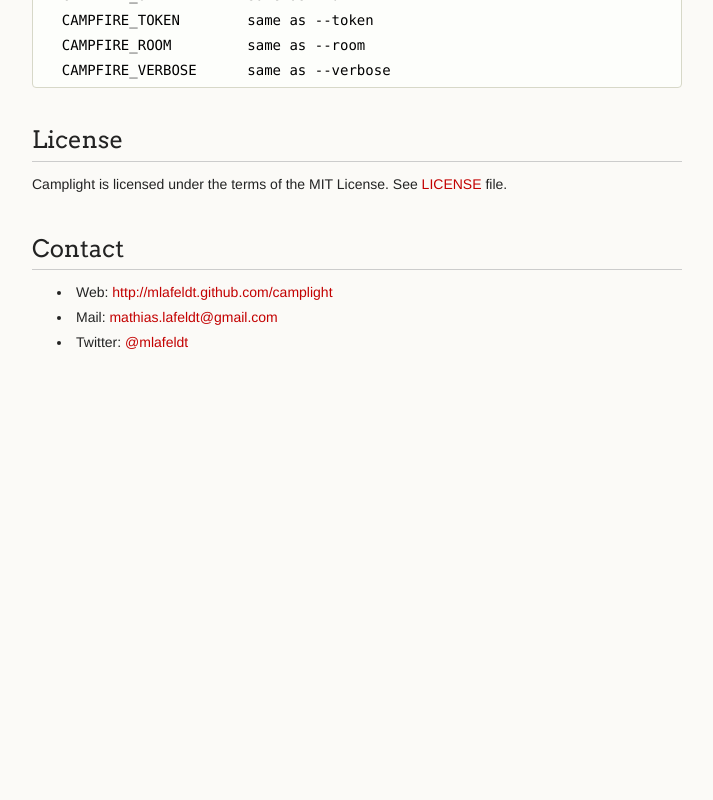
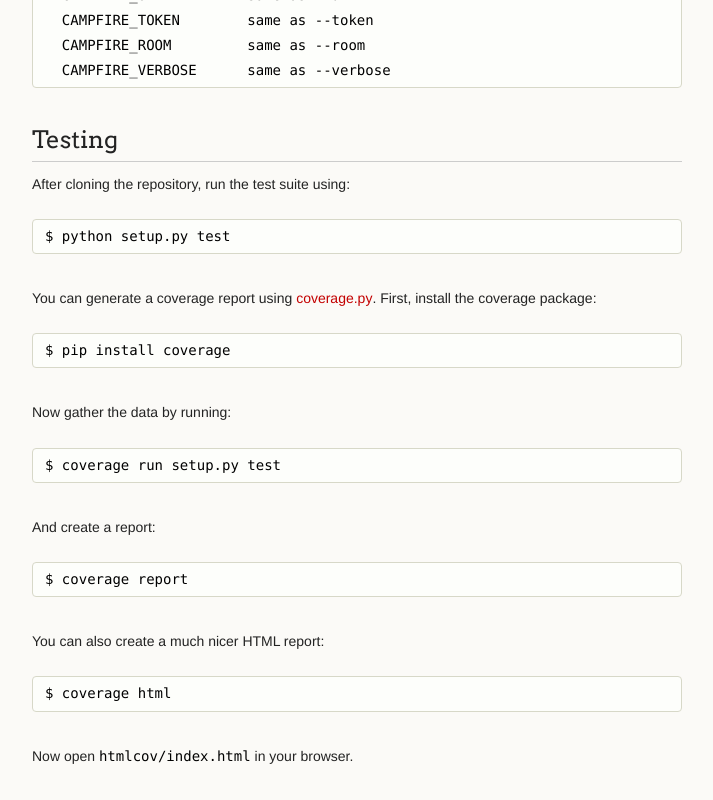
Before and after one commit to mlafeldt/camplight, a plain HTML site: page index.html in a window 1280 px wide. Shown: the part 1820-2620 px from the top of the page, without its empty margins (278-991 px from the left). Before the commit the page ends 2248 px from the top, so only its background shows below. Drawn offline with Linux system fonts and the light colour scheme.

```diff
--- a/index.html
+++ b/index.html
@@ -106,6 +106,36 @@
   CAMPFIRE_VERBOSE      same as --verbose
 </code></pre>
 
+<h2>Testing</h2>
+
+<p>After cloning the repository, run the test suite using:</p>
+
+<pre><code>$ python setup.py test
+</code></pre>
+
+<p>You can generate a coverage report using <a href="http://nedbatchelder.com/code/coverage/">coverage.py</a>. First, install the
+coverage package:</p>
+
+<pre><code>$ pip install coverage
+</code></pre>
+
+<p>Now gather the data by running:</p>
+
+<pre><code>$ coverage run setup.py test
+</code></pre>
+
+<p>And create a report:</p>
+
+<pre><code>$ coverage report
+</code></pre>
+
+<p>You can also create a much nicer HTML report:</p>
+
+<pre><code>$ coverage html
+</code></pre>
+
+<p>Now open <code>htmlcov/index.html</code> in your browser.</p>
+
 <h2>License</h2>
 
 <p>Camplight is licensed under the terms of the MIT License. See <a href="https://github.com/mlafeldt/camplight/blob/master/LICENSE">LICENSE</a> file.</p>
@@ -125,7 +155,7 @@
         <p><small>Hosted on <a href="https://pages.github.com">GitHub Pages</a> using the Dinky theme</small></p>
       </footer>
     </div>
-    <!--[if !IE]><script>fixScale(document);</script><!--<![endif]-->
+    <!--[if !IE]><script>fixScale(document);</script><![endif]-->
 
   </body>
 </html>
```
Also changed, not shown: params.json (+1 -1 lines).
